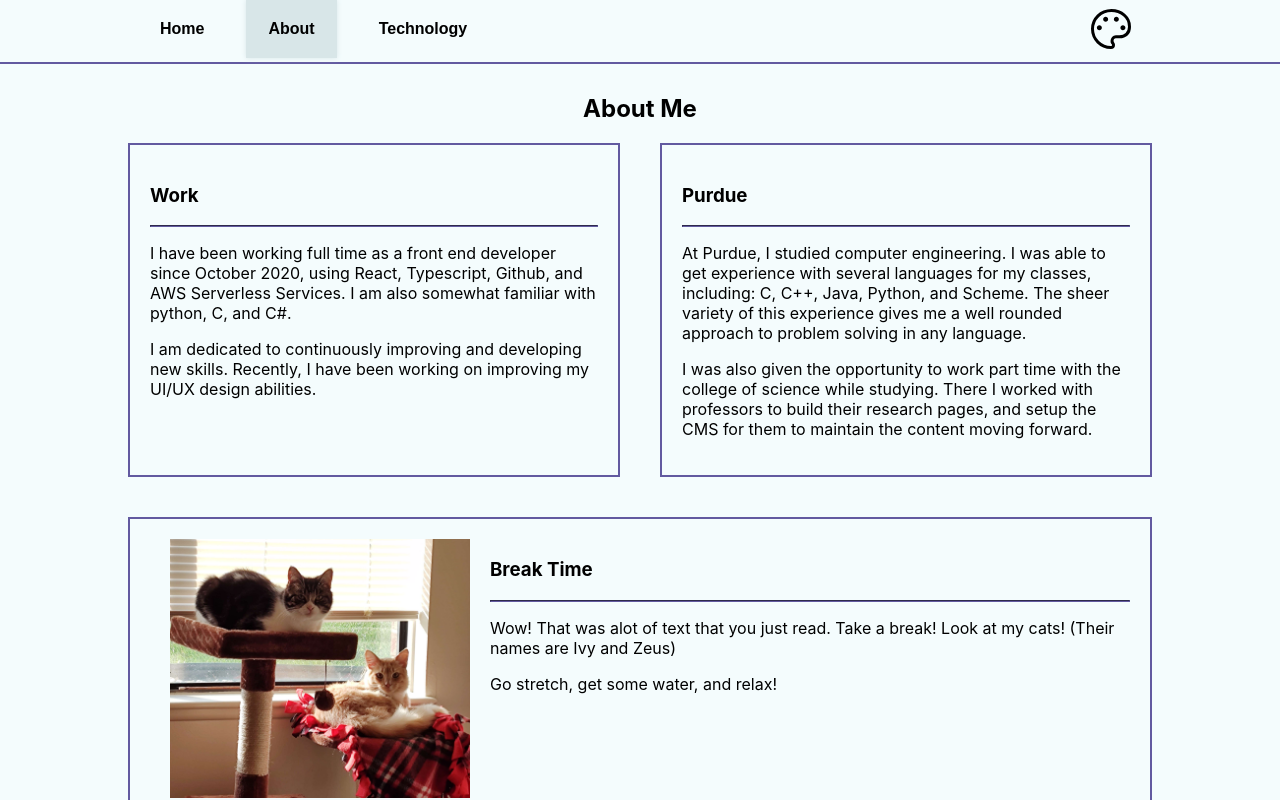
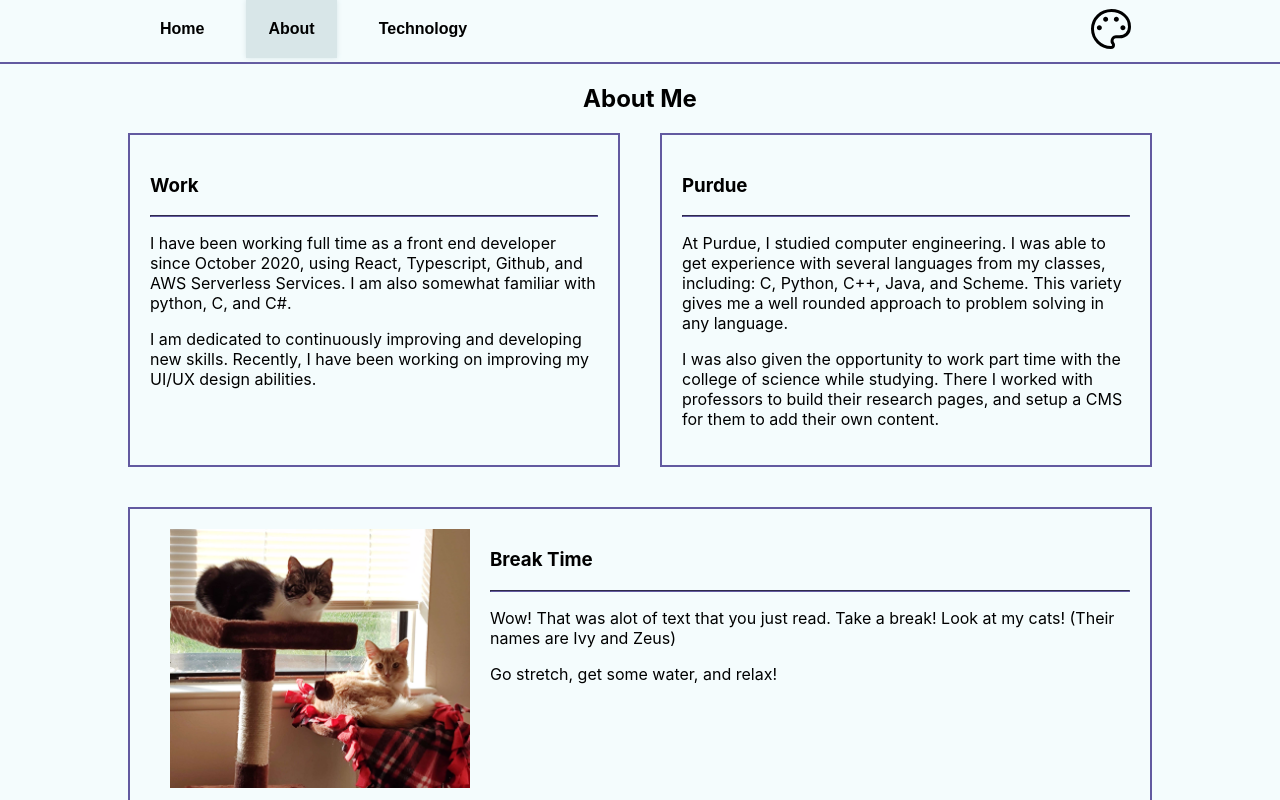
Before and after one commit to zach-hensler/homepage, a React (Create React App) app: page / in a window 1280 px wide. Both pictures are taken after a click on the element 374 px from the left and 729 px from the top of the page. Shown: the top 800 px of the page. Built offline with nearby package versions, Linux system fonts and the light colour scheme.

Commit message:
Fix Small CSS and Content Changes

```diff
--- a/src/css/App.css
+++ b/src/css/App.css
@@ -7,10 +7,6 @@ body {
   background-color: var(--background-bg-color);
   text-align: center;
   min-height: 100vh;
-  overflow: auto;
-}
-
-.workflow-container {
   overflow: auto;
 }
 
--- a/src/workflows/About.tsx
+++ b/src/workflows/About.tsx
@@ -32,13 +32,13 @@ export const About:React.FC = () => {
                                 <>
                                     <p>
                                         At Purdue, I studied computer engineering.  I was able to get experience with several languages
-                                        for my classes, including: C, C++, Java, Python, and Scheme.  The sheer variety of this experience
+                                        from my classes, including: C, Python, C++, Java, and Scheme.  This variety
                                         gives me a well rounded approach to problem solving in any language.
                                     </p>
                                     <p>
                                         I was also given the opportunity to work part time with the college of science while studying.
-                                        There I worked with professors to build their research pages, and setup the CMS for them to maintain
-                                        the content moving forward.
+                                        There I worked with professors to build their research pages, and setup a CMS
+                                        for them to add their own content.
                                     </p>
                                 </>
                             }
```
